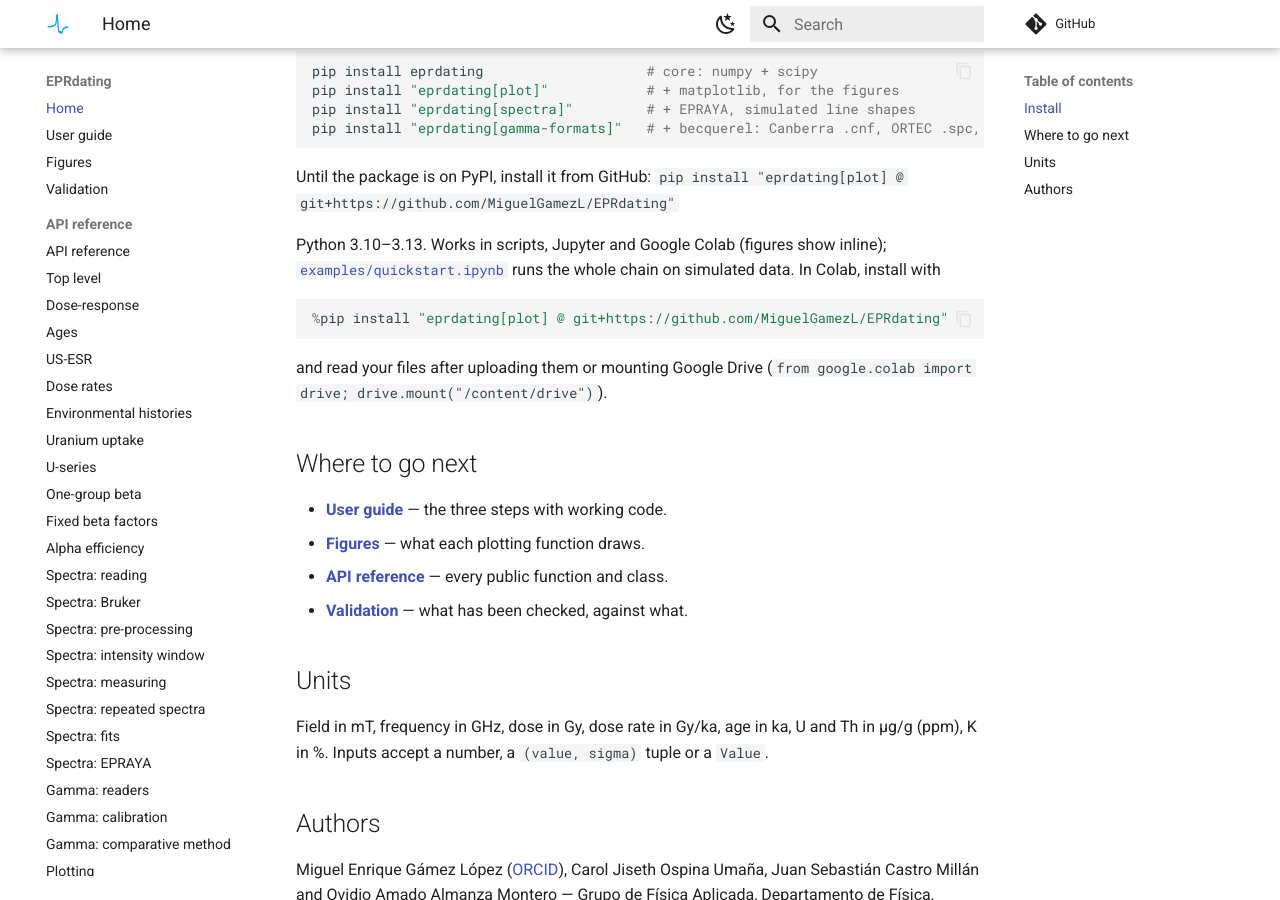
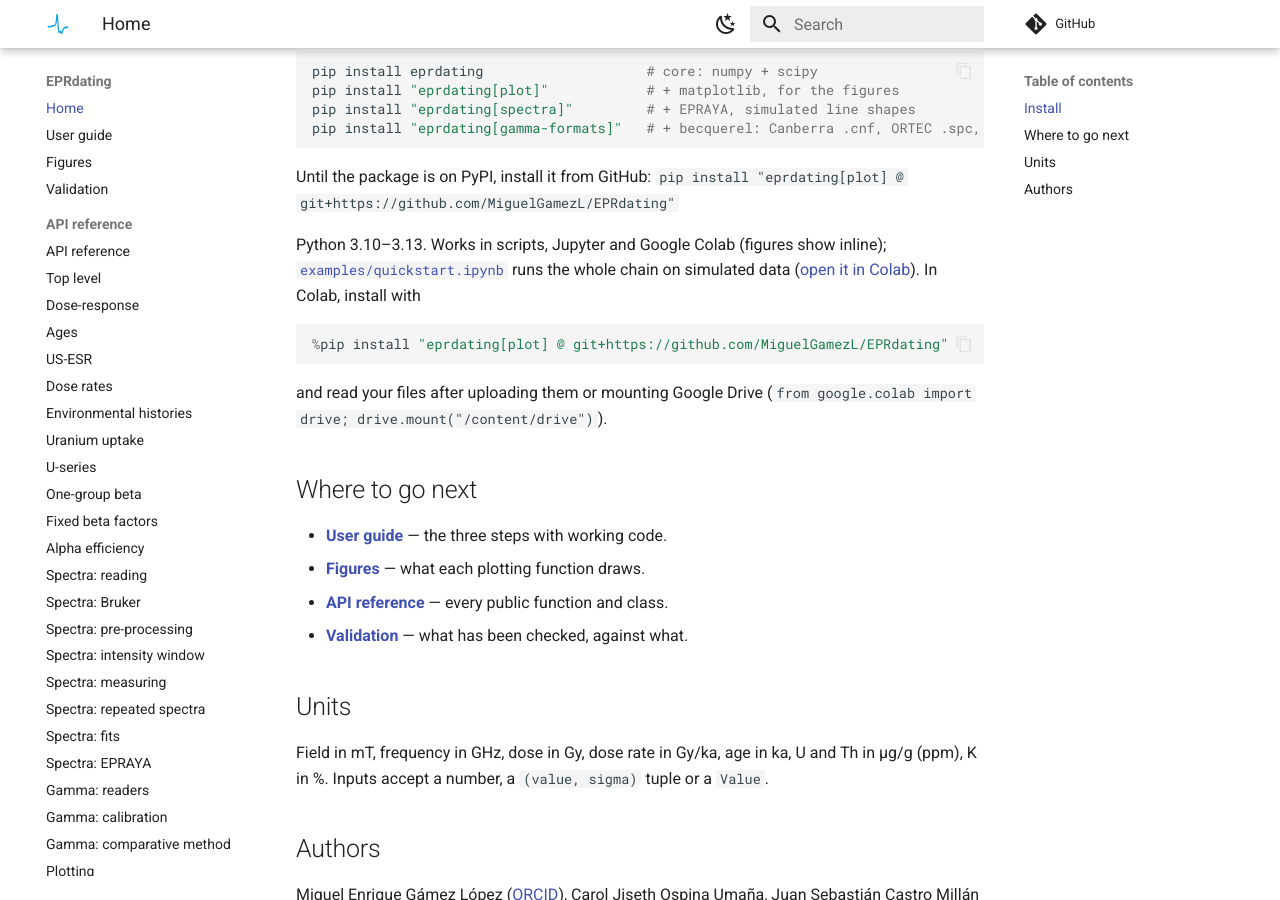
Before and after one commit to MiguelGamezL/EPRdating, an MkDocs documentation site: the page built from docs/index.md, in a window 1280 px wide and 900 px high, scrolled down 1393 px. Built offline with MkDocs 1.6.1 and Material for MkDocs 9.7.7, drawn with Linux system fonts in a browser that asks for light colours; comment, search, counter and statistics services are not loaded.

Commit message:
Quickstart notebook: intensity window, repeated spectra, burial history; Colab badge
The notebook simulates a 50 mT sweep at 9.43 GHz, measures intensities in
the default window with p_noise, averages two measurements of the natural
aliquot, and compares the age with a wetter past. Checked by running it
from a clean install from GitHub.

Co-Authored-By: Claude Opus 5.5 <noreply@anthropic.com>
Claude-Session: https://claude.ai/code/session_01MV4o9AXXFJAJwp5yf6Lnwq

````diff
--- a/docs/index.md
+++ b/docs/index.md
@@ -44,7 +44,7 @@ Until the package is on PyPI, install it from GitHub:
 
 Python 3.10–3.13. Works in scripts, Jupyter and Google Colab (figures show
 inline); [`examples/quickstart.ipynb`](https://github.com/MiguelGamezL/EPRdating/blob/main/examples/quickstart.ipynb)
-runs the whole chain on simulated data. In Colab, install with
+runs the whole chain on simulated data ([open it in Colab](https://colab.research.google.com/github/MiguelGamezL/EPRdating/blob/main/examples/quickstart.ipynb)). In Colab, install with
 
 ```python
 %pip install "eprdating[plot] @ git+https://github.com/MiguelGamezL/EPRdating"
````
Also changed, not shown: README.md (+1 -0 lines), 1 other file.
